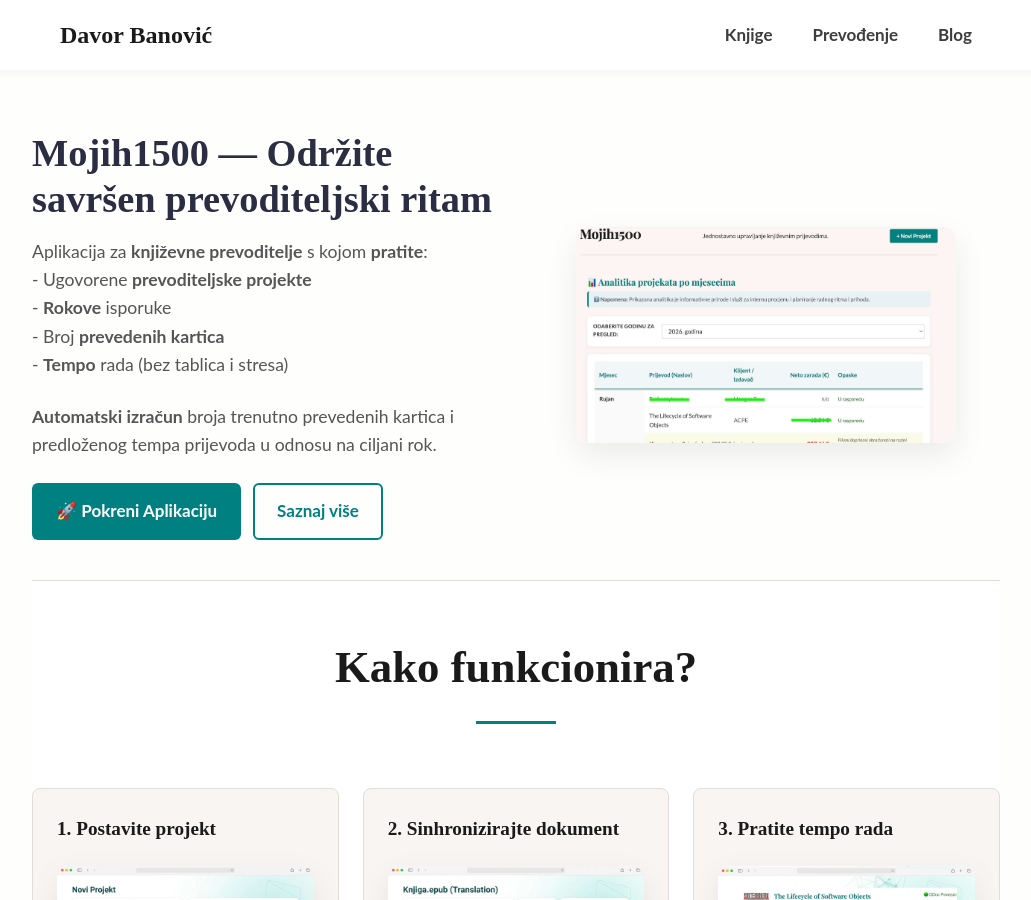
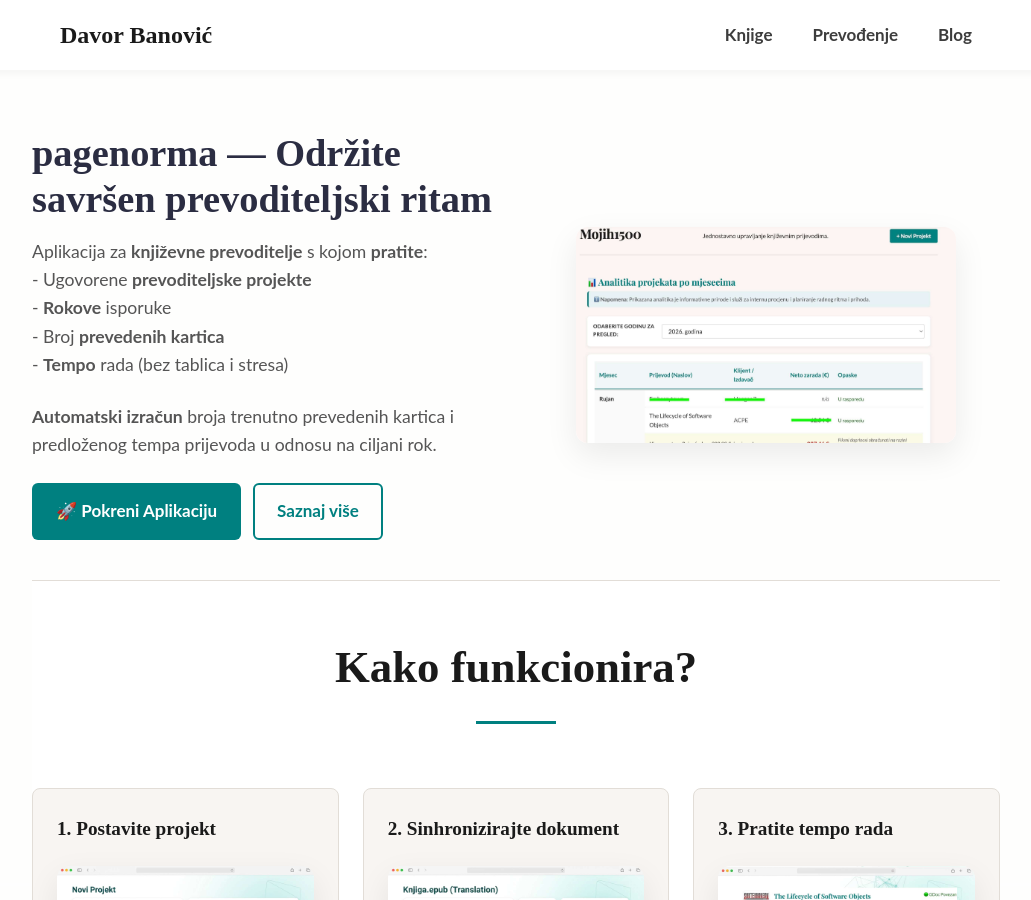
Before and after one commit to banovotz/banovotz.github.io, a Jekyll site: the page built from mojih1500/index.html, in a window 1280 px wide and 900 px high. Shown: the whole window, without its empty margins (124-1155 px from the left). Built offline with Jekyll 4.4.1, drawn with Linux system fonts in a browser that asks for light colours.

Commit message:
App name change - phase 1

```diff
--- a/_config.yml
+++ b/_config.yml
@@ -51,9 +51,3 @@ pagination:
   limit: 0                     # 0 znači bez limita (svi postovi)
   sort_field: 'date'
   sort_reverse: true
-
-
- # Osigurava da se Service Worker i Manifest kopiraju bez izmjena
-#include:
-#  - mojih1500/sw.js
-#  - mojih1500/manifest.json
--- a/mojih1500/index.html
+++ b/mojih1500/index.html
@@ -180,7 +180,7 @@ image: /mojih1500/mockup1.jpg
   <!-- HERO SECTION -->
   <section class="hero-section">
     <div class="hero-text">
-      <h1>Mojih1500 — Održite savršen prevoditeljski ritam</h1>
+      <h1>pagenorma — Održite savršen prevoditeljski ritam</h1>
 <p>Aplikacija za <b>književne prevoditelje</b> s kojom <b>pratite</b>:<br>
 - Ugovorene <b>prevoditeljske projekte</b><br>
 - <b>Rokove</b> isporuke<br>
--- a/mojih1500app/index.html
+++ b/mojih1500app/index.html
@@ -4,7 +4,7 @@
   <meta charset="UTF-8">
   <meta name="viewport" content="width=device-width, initial-scale=1.0">
   <meta http-equiv="Cross-Origin-Opener-Policy" content="same-origin-allow-popups">
-  <title>Mojih 1500 — Translation Pace & Metrics</title>
+  <title>pagenorma — Translation Pace & Metrics</title>
   <link rel="stylesheet" href="./src/styles/style.css">
 
   <!-- PWA Settings -->
@@ -26,7 +26,7 @@
   <!-- iOS PWA Capabilities -->
   <meta name="mobile-web-app-capable" content="yes">
   <meta name="apple-mobile-web-app-status-bar-style" content="default">
-  <meta name="apple-mobile-web-app-title" content="Mojih1500">
+  <meta name="apple-mobile-web-app-title" content="pagenorma">
   <link rel="apple-touch-startup-image" href="apple-splash.png">
 </head>
 <body>
@@ -53,7 +53,7 @@
 
 <div class="container">
   <header>
-    <h1>Mojih1500</h1>
+    <h1>pagenorma</h1>
     <div class="lbl">Literary translation management simplified.</div>
     <button id="btn-novi-projekt" class="btn-primary" >+ New Project</button>
   </header>
```
Also changed, not shown: mojih1500app/manifest.json, mojih1500app/public/icons/pagenorma-qs.svg (added), mojih1500app/public/icons/pagenorma-s.svg (added).
